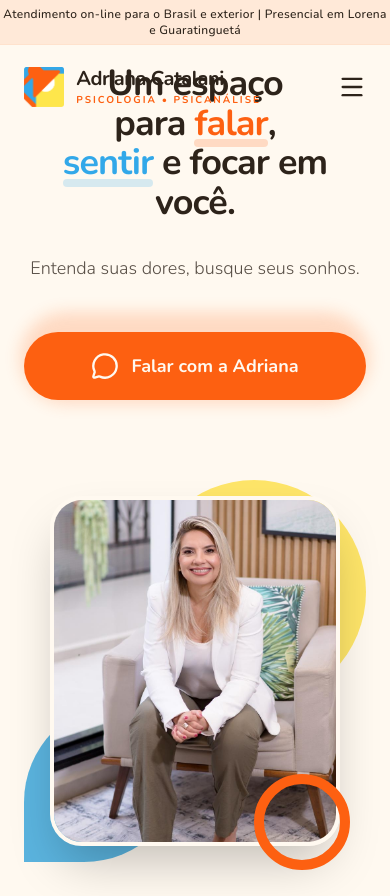
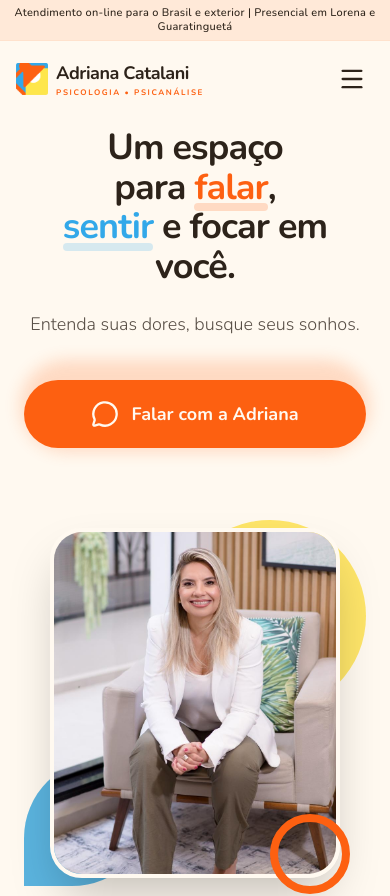
Before and after one commit to Harlock221B/site-dr-adriana-catalani, a React (Vite) app: page / in a window 390 px wide. Shown: the top 896 px of the page. Built offline with nearby package versions, Linux system fonts and the light colour scheme.

Commit message:
feat: enhance Header, Hero, and Testimonials components with improved layout, accessibility, and responsiveness

```diff
--- a/src/components/Header.jsx
+++ b/src/components/Header.jsx
@@ -27,19 +27,20 @@ export default function Header() {
   return (
     <header className={`fixed top-0 left-0 right-0 z-50 transition-all duration-300 ${scrolled ? 'bg-white shadow-md' : 'bg-transparent'}`}>
 
-      {/* Announcement Bar */}
-      <div className="w-full bg-drica-orange/10 text-center py-1.5 text-xs sm:text-sm font-medium text-drica-dark tracking-wide border-b border-drica-orange/5">
+      {/* Announcement Bar - Agora visível em TODAS as telas (mobile e desktop) */}
+      <div className="w-full bg-drica-orange/10 text-center py-1.5 px-2 text-[11px] sm:text-xs md:text-sm font-medium text-drica-dark tracking-wide border-b border-drica-orange/5 leading-tight">
         Atendimento on-line para o Brasil e exterior | Presencial em Lorena e Guaratinguetá
       </div>
 
       {/* Main Header Content */}
-      <div className={`max-w-7xl mx-auto px-6 flex justify-between items-center transition-all duration-300 ${scrolled ? 'py-3' : 'py-5'}`}>
+      <div className={`max-w-7xl mx-auto px-4 sm:px-6 flex justify-between items-center transition-all duration-300 ${scrolled ? 'py-3' : 'py-4'}`}>
+
         {/* Logo */}
-        <a href="#" className="flex items-center gap-3 group">
-          <img src={logo} alt="Logo Dra. Adriana Catalani" className="h-10 sm:h-12 w-auto transition-transform group-hover:scale-105" />
+        <a href="#" className="flex items-center gap-2 sm:gap-3 group z-50">
+          <img src={logo} alt="Logo Adriana Catalani" className="h-8 sm:h-10 lg:h-12 w-auto transition-transform group-hover:scale-105" />
           <div className="flex flex-col">
-            <span className="text-xl font-black tracking-tight text-drica-dark">Adriana Catalani</span>
-            <span className="text-[10px] uppercase tracking-[0.2em] font-bold text-drica-orange">Psicologia • Psicanálise</span>
+            <span className="text-lg sm:text-xl font-black tracking-tight text-drica-dark">Adriana Catalani</span>
+            <span className="text-[8px] sm:text-[10px] uppercase tracking-[0.2em] font-bold text-drica-orange">Psicologia • Psicanálise</span>
           </div>
         </a>
 
@@ -64,22 +65,25 @@ export default function Header() {
 
         {/* Mobile Menu Button */}
         <button
-          className="lg:hidden text-drica-dark"
+          className="lg:hidden text-drica-dark z-50 p-2"
           onClick={() => setIsOpen(!isOpen)}
+          aria-label="Toggle Menu"
         >
           {isOpen ? <X size={28} /> : <Menu size={28} />}
         </button>
       </div>
 
-      {/* Mobile Nav */}
-      <div className={`lg:hidden absolute top-full left-0 w-full bg-white shadow-2xl transition-all duration-300 ${isOpen ? 'opacity-100 visible' : 'opacity-0 invisible'}`}>
+      {/* Mobile Nav Dropdown */}
+      <div
+        className={`lg:hidden absolute top-full left-0 w-full bg-white shadow-2xl transition-all duration-300 transform origin-top ${isOpen ? 'scale-y-100 opacity-100' : 'scale-y-0 opacity-0'}`}
+      >
         <nav className="flex flex-col p-6 gap-4">
           {navLinks.map((link) => (
             <a
               key={link.name}
               href={link.href}
               onClick={() => setIsOpen(false)}
-              className="text-lg font-bold text-drica-dark border-b border-gray-100 pb-2"
+              className="text-lg font-bold text-drica-dark border-b border-gray-100 pb-2 hover:text-drica-orange"
             >
               {link.name}
             </a>
--- a/src/components/Hero.jsx
+++ b/src/components/Hero.jsx
@@ -4,11 +4,12 @@ import img1 from '../assets/imgs/Dr Adriana 1.jpeg';
 import { whatsappLink } from '../utils/constants';
 
 export default function Hero() {
+  // AJUSTE: Adicionado pt-28 (padding-top) no mobile e pt-32 no desktop para afastar do cabeçalho fixo
   return (
-    <section className="relative px-6 py-16 sm:py-24 lg:py-32 max-w-7xl mx-auto grid lg:grid-cols-2 gap-12 lg:gap-20 items-center w-full">
+    <section className="relative px-6 pt-28 pb-16 sm:pt-32 sm:pb-24 lg:pt-40 lg:pb-32 max-w-7xl mx-auto grid lg:grid-cols-2 gap-12 lg:gap-20 items-center w-full">
 
       {/* Lado Esquerdo - Textos e CTA */}
-      <div className="space-y-8 z-10 text-center lg:text-left flex flex-col items-center lg:items-start">
+      <div className="space-y-6 sm:space-y-8 z-10 text-center lg:text-left flex flex-col items-center lg:items-start mt-4 sm:mt-0">
 
         <h1 className="text-4xl sm:text-5xl md:text-6xl lg:text-7xl font-black leading-[1.1] tracking-tight text-balance">
           Um espaço para <span className="text-drica-orange relative inline-block group cursor-default">falar<span className="absolute -bottom-1 left-0 w-full h-2 md:h-3 bg-drica-orange/20 rounded-full transition-all duration-300 group-hover:h-4"></span></span>,<br/>
@@ -36,16 +37,16 @@ export default function Hero() {
 
       {/* Lado Direito - Imagem e Formas Bauhaus Animadas */}
       {/* O group/hero detecta o hover na área inteira para animar as formas juntas */}
-      <div className="relative w-full h-[350px] sm:h-[450px] lg:h-[550px] flex items-center justify-center mt-12 lg:mt-0 group/hero">
+      <div className="relative w-full h-[350px] sm:h-[450px] lg:h-[550px] flex items-center justify-center mt-8 sm:mt-12 lg:mt-0 group/hero">
 
         {/* Bola Amarela - Flutua e aumenta */}
-        <div className="absolute w-56 h-56 sm:w-72 sm:h-72 bg-drica-yellow rounded-full mix-blend-multiply opacity-80 -top-4 sm:-top-8 right-0 sm:right-10 transition-transform duration-1000 ease-out group-hover/hero:scale-110 group-hover/hero:translate-x-2"></div>
+        <div className="absolute w-48 h-48 sm:w-56 sm:h-56 lg:w-72 lg:h-72 bg-drica-yellow rounded-full mix-blend-multiply opacity-80 -top-2 sm:-top-4 lg:-top-8 right-0 sm:right-4 lg:right-10 transition-transform duration-1000 ease-out group-hover/hero:scale-110 group-hover/hero:translate-x-2"></div>
 
         {/* Forma Azul - Rotaciona e sobe */}
-        <div className="absolute w-40 h-40 sm:w-56 sm:h-56 bg-drica-blue rounded-tl-[100px] rounded-br-[100px] sm:rounded-tl-[120px] sm:rounded-br-[120px] -bottom-4 sm:-bottom-8 left-0 sm:left-10 mix-blend-multiply opacity-80 transition-transform duration-1000 ease-out group-hover/hero:-translate-y-4 group-hover/hero:-rotate-6"></div>
+        <div className="absolute w-32 h-32 sm:w-40 sm:h-40 lg:w-56 lg:h-56 bg-drica-blue rounded-tl-[80px] rounded-br-[80px] sm:rounded-tl-[100px] sm:rounded-br-[100px] lg:rounded-tl-[120px] lg:rounded-br-[120px] -bottom-2 sm:-bottom-4 lg:-bottom-8 left-0 sm:left-4 lg:left-10 mix-blend-multiply opacity-80 transition-transform duration-1000 ease-out group-hover/hero:-translate-y-4 group-hover/hero:-rotate-6"></div>
 
         {/* Wrapper da Imagem para manter as bordas perfeitamente redondas */}
-        <div className="relative z-10 w-[85%] sm:w-3/4 lg:w-full max-w-md mx-auto h-full rounded-[2rem] sm:rounded-[3rem] border-4 sm:border-8 border-drica-light shadow-2xl overflow-hidden bg-drica-light/10">
+        <div className="relative z-10 w-[85%] sm:w-3/4 lg:w-full max-w-sm sm:max-w-md mx-auto h-full rounded-[2rem] sm:rounded-[3rem] border-4 sm:border-8 border-drica-light shadow-2xl overflow-hidden bg-drica-light/10">
           <img
             src={img1}
             alt="Adriana em sessão"
@@ -54,7 +55,7 @@ export default function Hero() {
         </div>
 
         {/* Aro Laranja - Rotaciona */}
-        <div className="absolute w-24 h-24 sm:w-32 sm:h-32 border-[10px] sm:border-[16px] border-drica-orange rounded-full -bottom-6 sm:-bottom-10 right-4 sm:right-16 z-20 transition-transform duration-1000 ease-out group-hover/hero:scale-110 group-hover/hero:rotate-12"></div>
+        <div className="absolute w-20 h-20 sm:w-24 sm:h-24 lg:w-32 lg:h-32 border-[8px] sm:border-[10px] lg:border-[16px] border-drica-orange rounded-full -bottom-4 sm:-bottom-6 lg:-bottom-10 right-4 sm:right-8 lg:right-16 z-20 transition-transform duration-1000 ease-out group-hover/hero:scale-110 group-hover/hero:rotate-12"></div>
       </div>
 
     </section>
--- a/src/components/Testimonials.jsx
+++ b/src/components/Testimonials.jsx
@@ -53,12 +53,13 @@ export default function Testimonials() {
     <section id="depoimentos" className="bg-drica-light py-20 sm:py-32 relative">
       <div className="max-w-7xl mx-auto px-6">
 
-        <div className="flex flex-col md:flex-row justify-between items-end mb-12 sm:mb-16 gap-6">
+        {/* Adicionado px-4 md:px-0 para respiro no mobile */}
+        <div className="flex flex-col md:flex-row justify-between items-end mb-12 sm:mb-16 gap-6 px-4 md:px-0">
           <div className="text-center md:text-left">
-            <h3 className="text-3xl sm:text-4xl lg:text-5xl font-bold mb-4 text-drica-dark text-balance">
+            <h3 className="text-3xl sm:text-4xl lg:text-5xl font-bold mb-4 text-drica-dark text-balance break-words">
               O que dizem os pacientes
             </h3>
-            <p className="font-light text-lg sm:text-xl lg:text-2xl text-drica-dark/70 text-pretty">
+            <p className="font-light text-lg sm:text-xl lg:text-2xl text-drica-dark/70 text-pretty break-words">
               Avaliações reais compartilhadas no Google
             </p>
           </div>
@@ -81,22 +82,31 @@ export default function Testimonials() {
           </div>
         </div>
 
+        {/* AJUSTE: Wrapper para UX de rolagem horizontal e remoção definitiva da barra */}
+        <div
+          className="overflow-x-auto px-4 sm:px-0 hide-scrollbar"
+        >
+          <style>{`
+            /* Esconde a barra de rolagem em todos os navegadores */
+            .hide-scrollbar::-webkit-scrollbar {
+              display: none;
+            }
+            .hide-scrollbar {
+              scrollbar-width: none; /* Firefox */
+              -ms-overflow-style: none; /* IE e Edge */
+            }
+          `}</style>
+
           <div
             ref={carouselRef}
             onScroll={handleScroll}
-          className="flex items-stretch overflow-x-auto snap-x snap-mandatory gap-6 pb-6 pt-8 px-4 -mx-4 sm:mx-0 sm:px-0 hide-scrollbar"
-          style={{ scrollbarWidth: 'none', msOverflowStyle: 'none' }}
+            className="flex items-stretch snap-x snap-mandatory gap-6 pb-6 pt-8 hide-scrollbar"
           >
-          <style>{`
-            .hide-scrollbar::-webkit-scrollbar {
-              display: none;
-            }
-          `}</style>
-
             {depoimentos.map((depoimento, index) => (
               <div
                 key={index}
-              className="snap-center shrink-0 w-[85vw] sm:w-[380px] lg:w-[420px] h-auto bg-white p-8 lg:p-10 rounded-[2.5rem] shadow-lg border border-drica-dark/5 hover:-translate-y-2 hover:shadow-2xl transition-all duration-300 flex flex-col relative overflow-hidden"
+                /* AJUSTE MOBILE: min-h-[350px] e break-words garantem que o card não corte o texto */
+                className="snap-center shrink-0 w-[85vw] sm:w-[380px] lg:w-[420px] h-auto min-h-[350px] md:min-h-auto bg-white p-8 lg:p-10 rounded-[2.5rem] shadow-lg border border-drica-dark/5 hover:-translate-y-2 hover:shadow-2xl transition-all duration-300 flex flex-col relative overflow-hidden break-words"
               >
                 <div className="absolute top-0 right-0 w-20 h-20 bg-drica-blue/10 rounded-bl-[100px] z-0"></div>
 
@@ -114,7 +124,7 @@ export default function Testimonials() {
                   <RenderStars count={depoimento.estrelas} />
                 </div>
 
-              <p className="text-drica-dark/80 font-light text-base leading-relaxed flex-grow relative z-10">
+                <p className="text-drica-dark/80 font-light text-base leading-relaxed flex-grow relative z-10 break-words">
                   "{depoimento.texto}"
                 </p>
 
@@ -130,8 +140,9 @@ export default function Testimonials() {
               </div>
             ))}
           </div>
+        </div>
 
-        {/* INDICADORES (Dots) e aviso no Mobile */}
+        {/* INDICADORES (Dots) e aviso no Mobile - Posicionamento mantido */}
         <div className="flex flex-col items-center justify-center mt-6">
           <div className="flex gap-2">
             {depoimentos.map((_, index) => (
```
Lines whose indentation alone changed are shown as unchanged.
